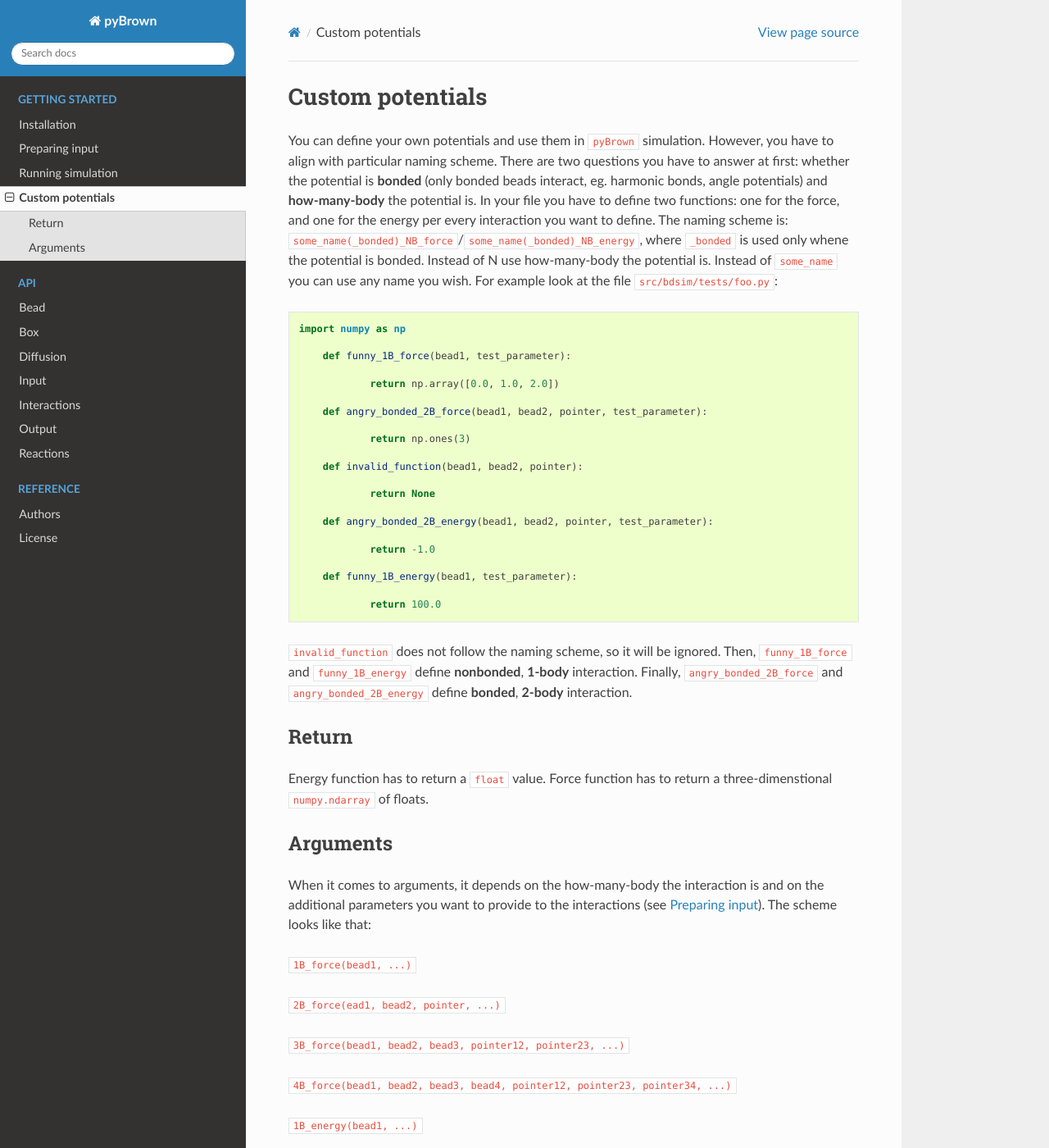
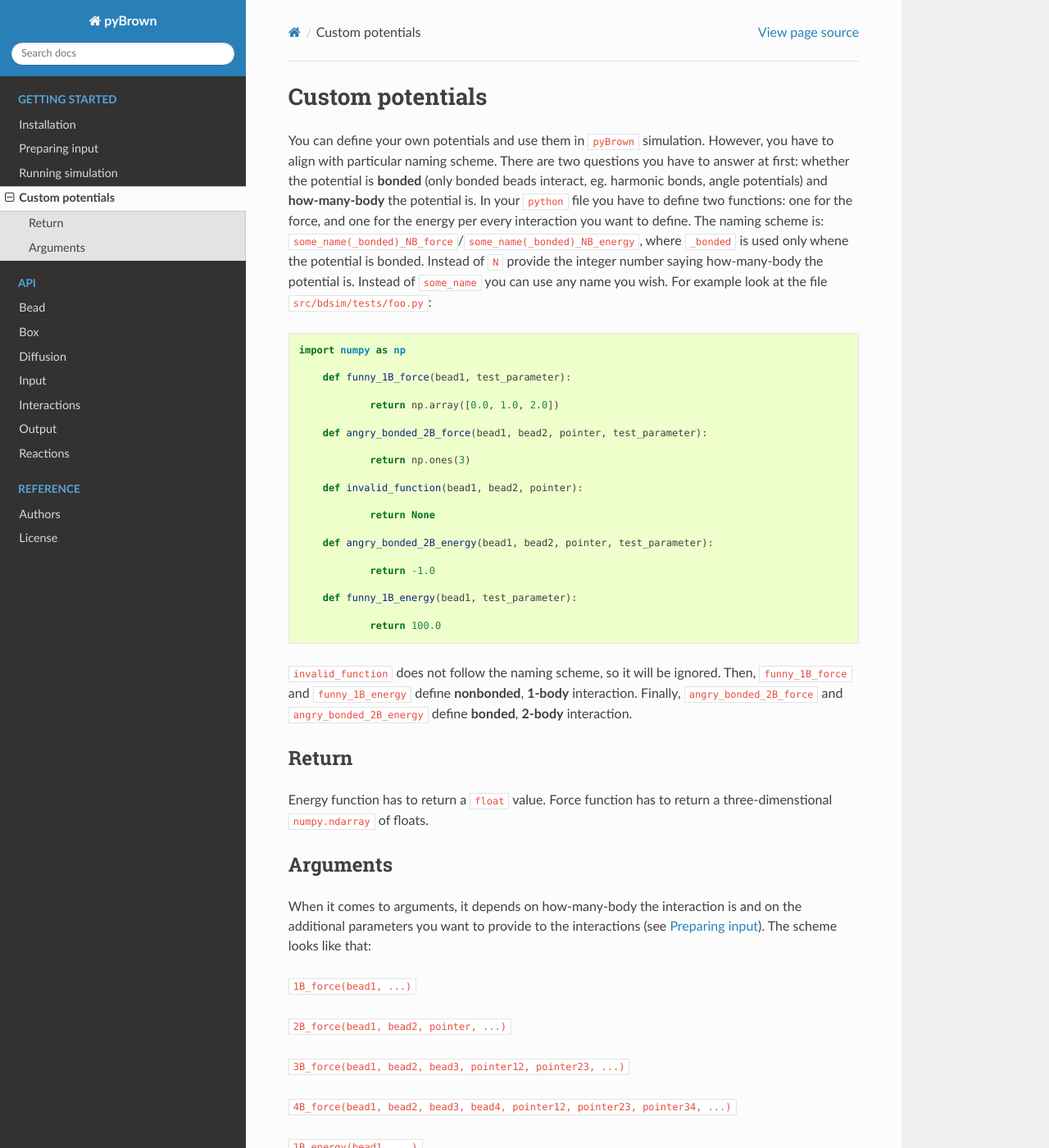
Before and after one commit to tskora/pyBrown, a Sphinx documentation site: the page built from docs/source/getting_started/custom_potentials.rst, in a window 1280 px wide and 1400 px high. Shown: the whole window at 82% size. Built offline with Sphinx 7.4.7 and the Read the Docs theme 2.0.0, drawn with Linux system fonts in a browser that asks for light colours; some of the changed text lies outside the part shown.

Commit message:
few typos in docs corrected

```diff
--- a/docs/source/getting_started/custom_potentials.rst
+++ b/docs/source/getting_started/custom_potentials.rst
@@ -3,7 +3,7 @@
 Custom potentials
 -------------------
 
-You can define your own potentials and use them in ``pyBrown`` simulation. However, you have to align with particular naming scheme. There are two questions you have to answer at first: whether the potential is **bonded** (only bonded beads interact, eg. harmonic bonds, angle potentials) and **how-many-body** the potential is. In your file you have to define two functions: one for the force, and one for the energy per every interaction you want to define. The naming scheme is: ``some_name(_bonded)_NB_force``/``some_name(_bonded)_NB_energy``, where ``_bonded`` is used only whene the potential is bonded. Instead of N use how-many-body the potential is. Instead of ``some_name`` you can use any name you wish. For example look at the file ``src/bdsim/tests/foo.py``:
+You can define your own potentials and use them in ``pyBrown`` simulation. However, you have to align with particular naming scheme. There are two questions you have to answer at first: whether the potential is **bonded** (only bonded beads interact, eg. harmonic bonds, angle potentials) and **how-many-body** the potential is. In your ``python`` file you have to define two functions: one for the force, and one for the energy per every interaction you want to define. The naming scheme is: ``some_name(_bonded)_NB_force``/``some_name(_bonded)_NB_energy``, where ``_bonded`` is used only whene the potential is bonded. Instead of ``N`` provide the integer number saying how-many-body the potential is. Instead of ``some_name`` you can use any name you wish. For example look at the file ``src/bdsim/tests/foo.py``:
 
 .. code:: python
 
@@ -39,11 +39,11 @@ Energy function has to return a ``float`` value. Force function has to return a
 Arguments
 **********
 
-When it comes to arguments, it depends on the how-many-body the interaction is and on the additional parameters you want to provide to the interactions (see :ref:`preparing-input`). The scheme looks like that:
+When it comes to arguments, it depends on how-many-body the interaction is and on the additional parameters you want to provide to the interactions (see :ref:`preparing-input`). The scheme looks like that:
 
 ``1B_force(bead1, ...)``
 
-``2B_force(ead1, bead2, pointer, ...)``
+``2B_force(bead1, bead2, pointer, ...)``
 
 ``3B_force(bead1, bead2, bead3, pointer12, pointer23, ...)``
 
```
Also changed, not shown: other parts of docs/source/getting_started/custom_potentials.rst (+1 -1 lines).
